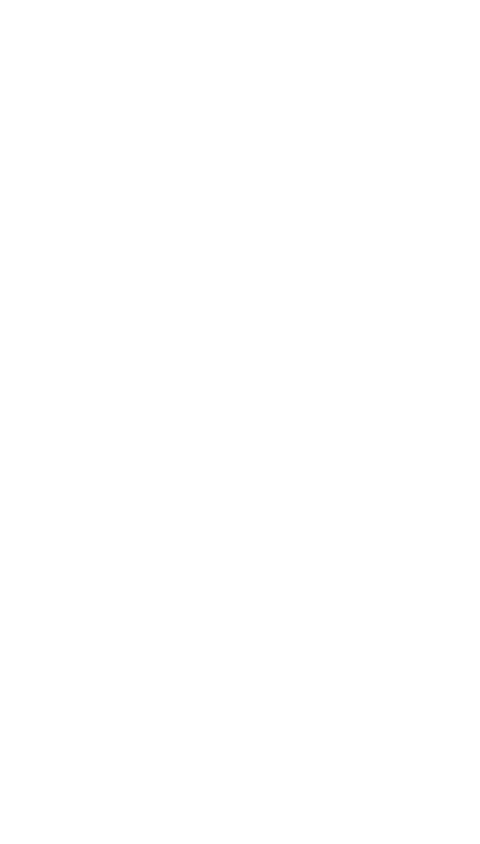
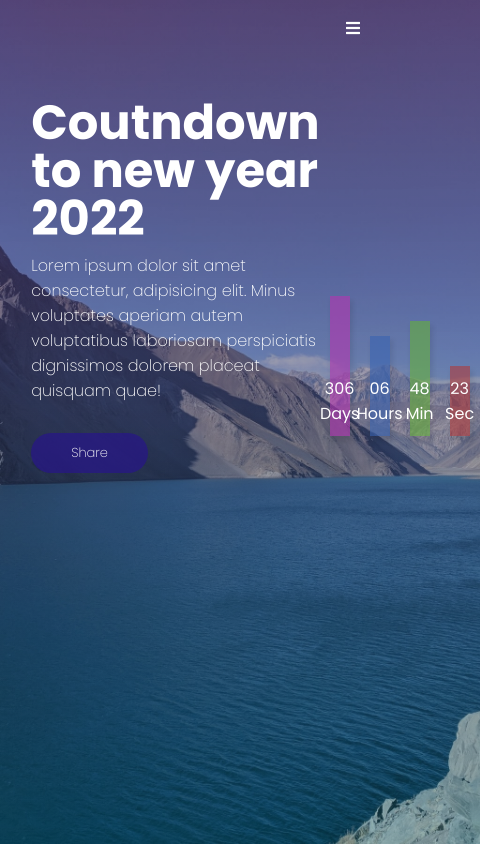
Before and after one commit to pritamkr1/countdown, a plain HTML site: page index.html in a window 390 px wide. Shown: the whole page, 480 px wide, since content can reach past the window. Drawn offline with Linux system fonts and the light colour scheme.

```diff
--- a/index.html
+++ b/index.html
@@ -14,7 +14,35 @@
         <title>Coutndown</title>
     </head>
     <body>
-
+        <nav>
+            <i class="fas fa-bars"></i>
+        </nav>
+        <main>
+            <div class="container hero-container">
+                <div class="content">
+                    <h1>Coutndown<br> to new year <span>2022</span></h1>
+                    <p>Lorem ipsum dolor sit amet consectetur, adipisicing elit. Minus voluptates aperiam autem voluptatibus laboriosam perspiciatis dignissimos dolorem placeat quisquam quae!</p>
+                    <a href ="#" class="btn-share">Share</a>
+                </div>
+                <div class="coutndown">
+                    <div class="box day-box">
+                        <p class="big-text days">?</p>
+                        <span class="formate-name">Days</span>
+                    </div>
+                    <div class="box hour-box">
+                        <p class="big-text hour">?</p>
+                        <span class="formate-name">Hours</span>
+                    </div>
+                    <div class="box mini-box">
+                        <p class="big-text min">?</p>
+                        <span class="formate-name">Min</span>
+                    </div>
+                    <div class="box sec-box">
+                        <p class="big-text sec">?</p>
+                        <span class="formate-name">Sec</span>
+                    </div>
+            </div>
+        </main>
 
 
         <!--Javascript link-->
--- a/script.js
+++ b/script.js
@@ -0,0 +1,33 @@
+var days = document.querySelector('.days');
+var hours = document.querySelector('.hour');
+var min = document.querySelector('.min');
+var sec = document.querySelector('.sec');
+var newYear = '1 Jan 2022';
+
+function showCount(){
+    const newYearDate = new Date(newYear);
+    var currentDate = new Date();
+    const totalSecond = (newYearDate - currentDate) / 1000;
+
+    const getDays = Math.floor(totalSecond / 3600 / 24);
+    const getHour = Math.floor(totalSecond / 3600 ) % 24;
+    const getMinitue = Math.floor(totalSecond / 60) % 60;
+    const getSecond = Math.floor(totalSecond % 60);
+
+
+    days.innerHTML = getDays;
+    hours.innerHTML = timeFormate(getHour);
+    min.innerHTML = timeFormate(getMinitue);
+    sec.innerHTML = timeFormate(getSecond);
+
+
+    //call back function
+
+    function timeFormate(time){
+        return time < 10 ? ` 0${time}` : time;
+    }
+
+}
+
+showCount();
+setInterval(showCount, 1000 )
--- a/styles.css
+++ b/styles.css
@@ -0,0 +1,111 @@
+*{
+    padding: 0;
+    margin: 0;
+    box-sizing: border-box;
+    font-family: 'Poppins', sans-serif;
+}
+
+body{
+    height: 100vh;
+    background-image: linear-gradient(to top, #07647967, #61235196), url('/img/alice-yamamura-kDbEtJf8yYk-unsplash.jpg');
+    background-size: cover;
+    background-position: center;
+}
+nav{
+    display: flex;
+    justify-content: flex-end;
+    align-items: center;
+    color: #fff;
+    padding: 20px 30px;
+}
+nav i{
+    display: block;
+}
+.hero-container{
+    padding-top: 50px;
+    margin: 30px 8%;
+    display: grid;
+    grid-template-columns: 1fr 1fr;
+    grid-template-rows: 300px;
+}
+.content{
+    display: flex;
+    text-align: left;
+    flex-direction: column;
+    justify-content: center;
+    align-items: flex-start;
+
+}
+.content h1{
+    font-size: 3rem;
+    line-height: 3rem;
+    color: #fff;
+    margin-bottom: 10px;
+}
+.content P{
+    color: #fff;
+    font-weight: 200;
+    margin-bottom: 10px;
+}
+.content a{
+    display: block;
+    color: #fff;
+    background-color: rgba(39, 20, 141, 0.671);
+    padding: 10px 40px;
+    border-radius: 40px;
+    font-size: small;
+    font-weight: 200;
+    margin-top: 20px;
+    text-decoration: none;
+}
+
+.coutndown{
+    display: flex;
+    justify-content: center;
+    align-items: flex-end;
+}
+.coutndown .box{
+    margin: 0 10px;
+    text-align: center;
+    border: 0px #fff solid;
+    padding: 10px;
+    width: 5vw;
+    color: #fff;
+    font-size: 1rem;
+    box-shadow: 2px 5px 5px 1px rgba(14, 13, 13, 0.089);
+}
+
+.day-box{
+    height: 140px;
+    display: flex;
+    flex-direction: column;
+    justify-content: flex-end;
+    align-items: center;
+    background-color: rgba(178, 55, 178, 0.616);
+}
+
+.hour-box{
+    height: 100px;
+    display: flex;
+    flex-direction: column;
+    justify-content: flex-end;
+    align-items: center;
+    background-color: rgba(55, 98, 178, 0.582);
+}
+.mini-box{
+    height: 115px;
+    display: flex;
+    flex-direction: column;
+    justify-content: flex-end;
+    align-items: center;
+    background-color: rgba(100, 178, 55, 0.582);
+}
+.sec-box{
+    display: flex;
+    flex-direction: column;
+    justify-content: flex-end;
+    align-items: center;
+    background-color: rgba(178, 55, 55, 0.582);
+}
+
+@media
```
Also changed, not shown: img/alice-yamamura-kDbEtJf8yYk-unsplash.jpg (added).
